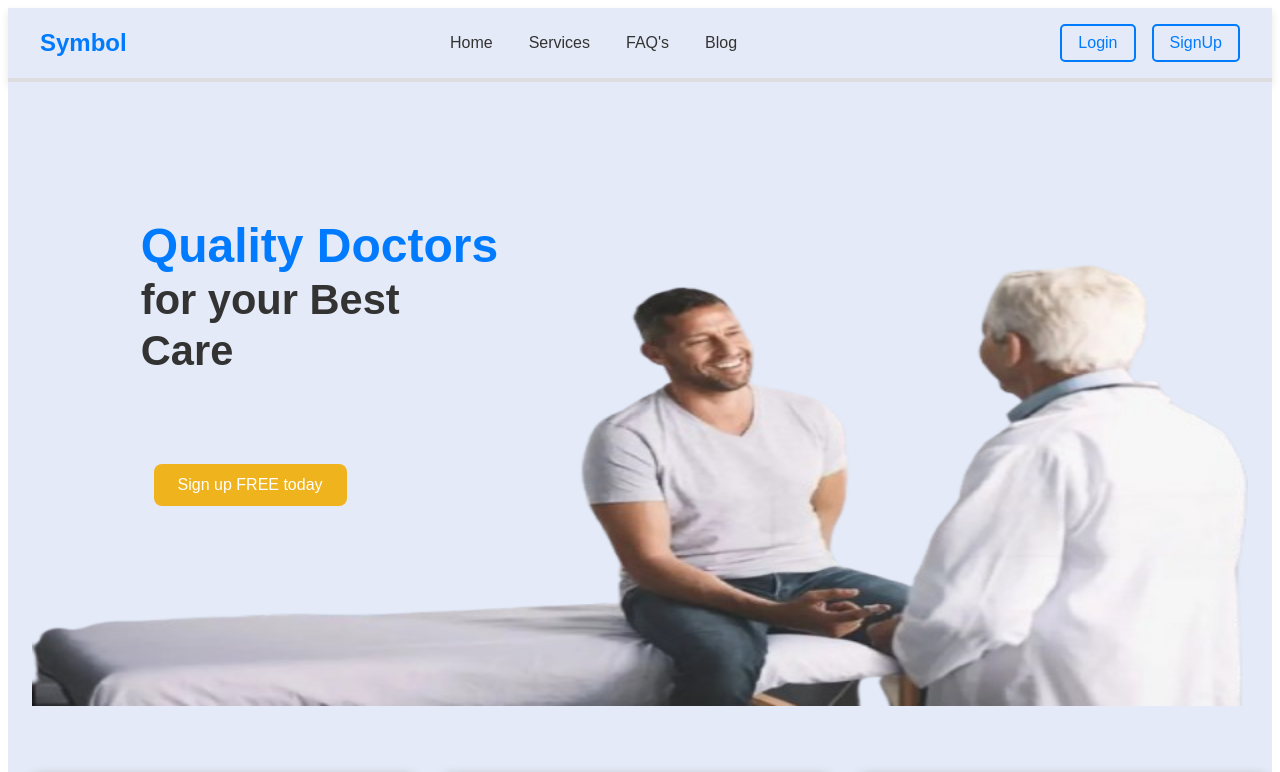
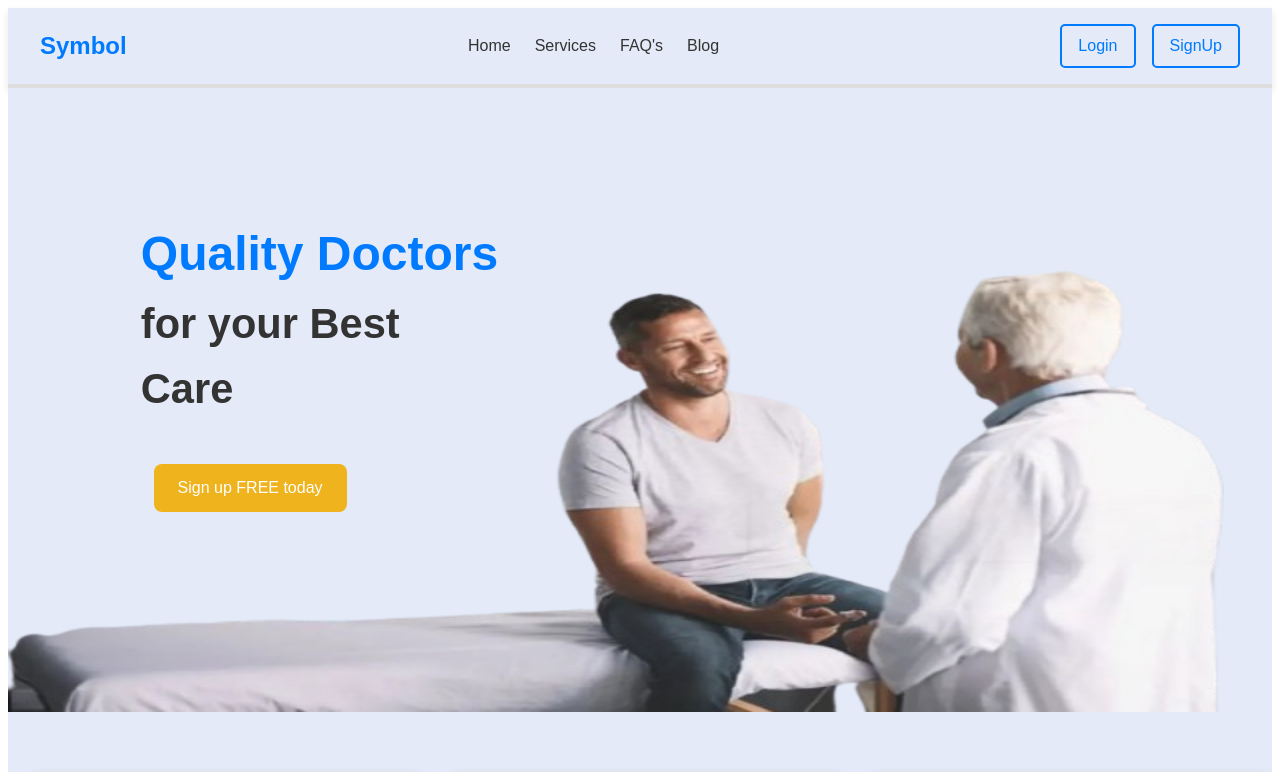
Before and after one commit to vikzhunt/MediCare, a React (Create React App) app in the folder Frontend/: page / in a window 1280 px wide. Shown: the top 772 px of the page. Built offline with nearby package versions, Linux system fonts and the light colour scheme.

Commit message:
tailwind config

```diff
--- a/Frontend/package.json
+++ b/Frontend/package.json
@@ -19,7 +19,8 @@
     "react-dom": "^19.0.0",
     "react-router-dom": "^7.1.1",
     "react-scripts": "^5.0.1",
-    "react-toastify": "^11.0.2"
+    "react-toastify": "^11.0.2",
+    "tailwindcss": "^3.4.17"
   },
   "browserslist": {
     "production": [
--- a/Frontend/src/index.css
+++ b/Frontend/src/index.css
@@ -1,13 +1,3 @@
-body {
-  margin: 0;
-  font-family: -apple-system, BlinkMacSystemFont, 'Segoe UI', 'Roboto', 'Oxygen',
-    'Ubuntu', 'Cantarell', 'Fira Sans', 'Droid Sans', 'Helvetica Neue',
-    sans-serif;
-  -webkit-font-smoothing: antialiased;
-  -moz-osx-font-smoothing: grayscale;
-}
-
-code {
-  font-family: source-code-pro, Menlo, Monaco, Consolas, 'Courier New',
-    monospace;
-}
+@tailwind base;
+@tailwind components;
+@tailwind utilities;
--- /dev/null
+++ b/Frontend/tailwind.config.js
@@ -0,0 +1,10 @@
+/** @type {import('tailwindcss').Config} */
+module.exports = {
+    content: [
+      "./src/**/*.{js,jsx,ts,tsx}",
+    ],
+    theme: {
+      extend: {},
+    },
+    plugins: [],
+  }
```
Also changed, not shown: 1 other file (tests, documents, lock files or other folders).
